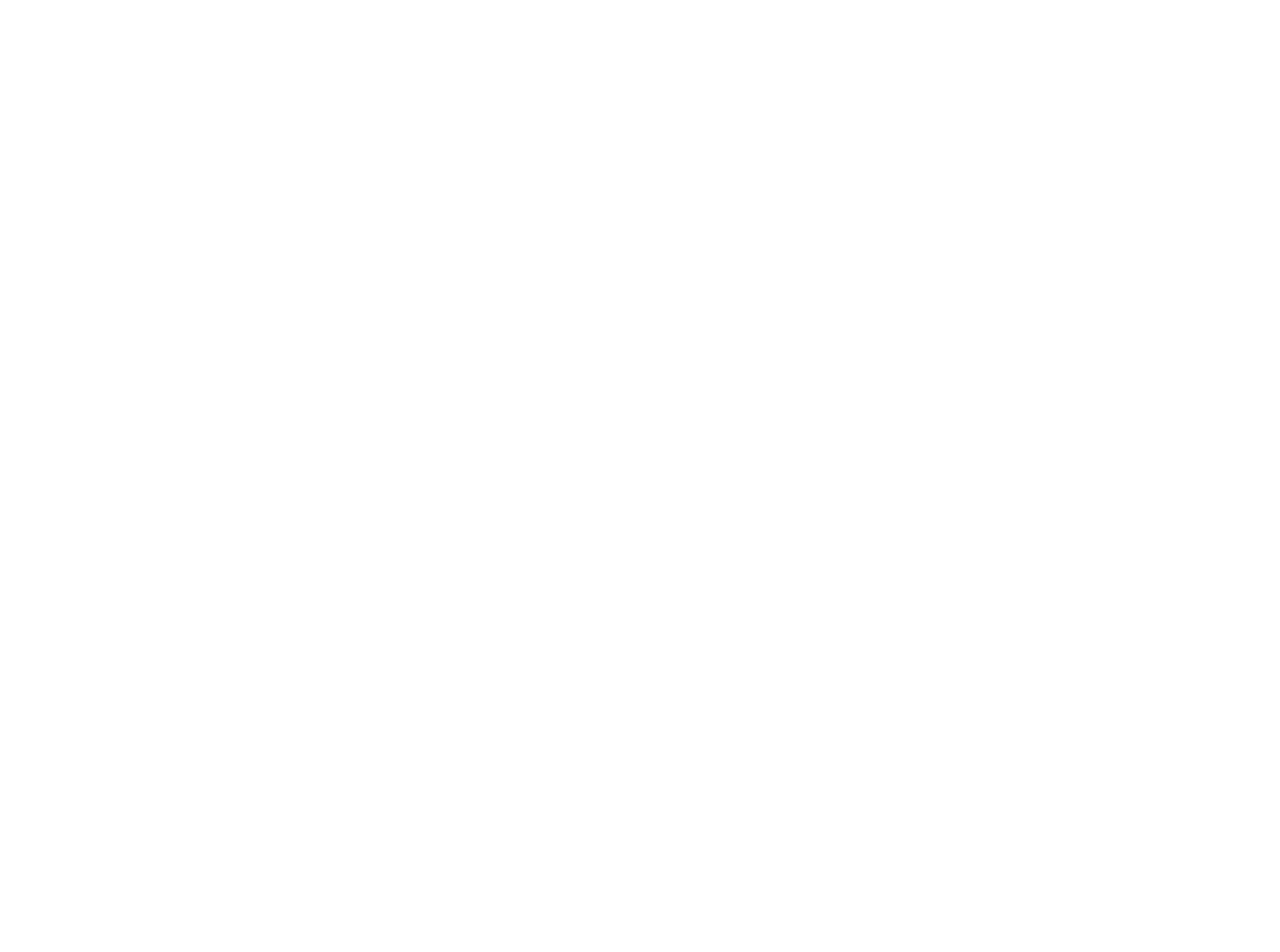
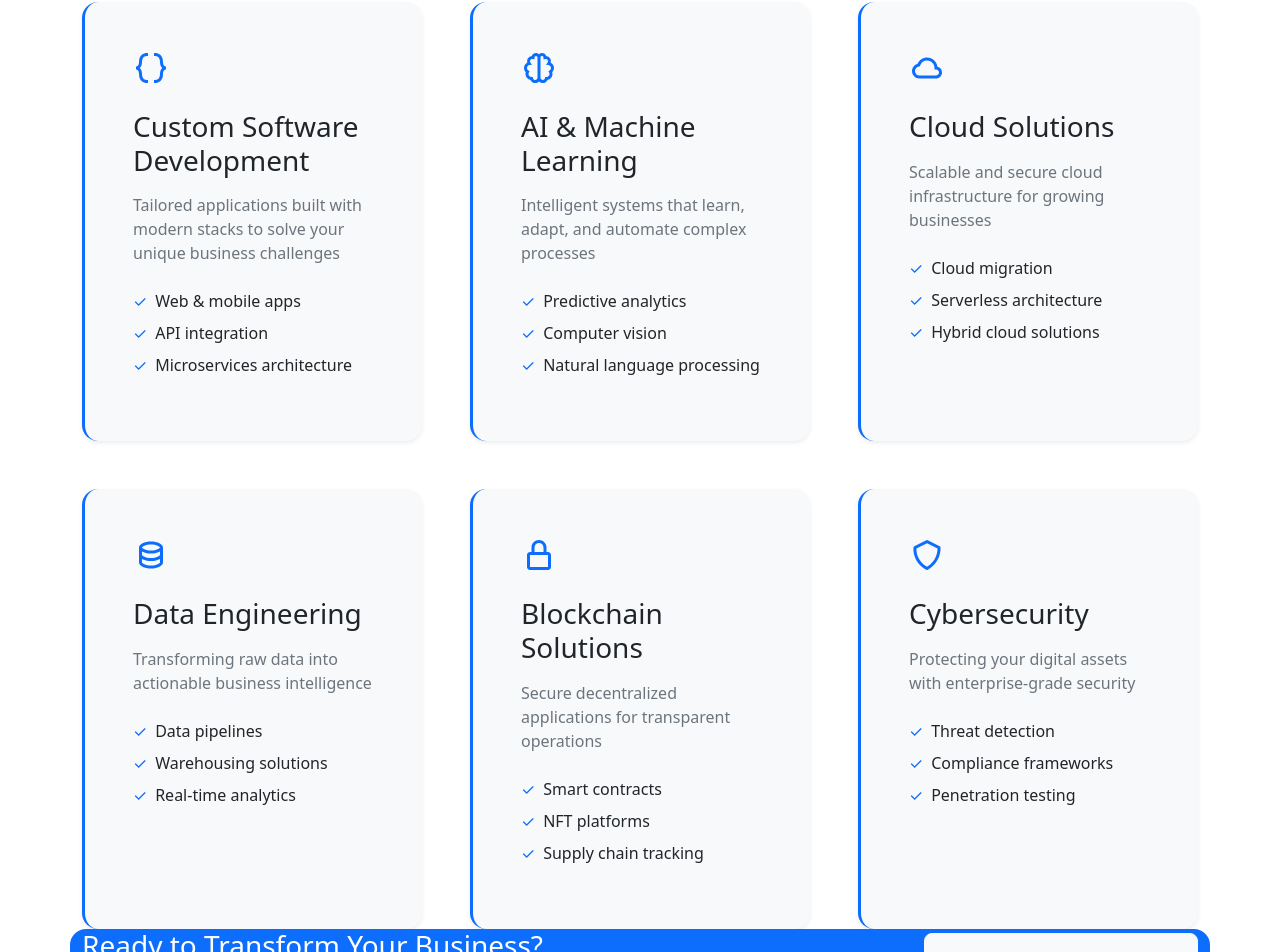
Before and after one commit to RockieRaheem/Verilia-Website, a React (Vite) app: page / in a window 1280 px wide. Shown: the part 2101-3053 px from the top of the page. Before the commit the page ends 1865 px from the top, so only its background shows below. Built offline with nearby package versions, Linux system fonts and the light colour scheme.

Commit message:
Create Solutions section

```diff
--- a/src/App.jsx
+++ b/src/App.jsx
@@ -5,6 +5,7 @@ import "bootstrap/dist/css/bootstrap.min.css";
 import Navigation from "./components/Navbar";
 import Hero from "./components/Hero";
 import About from "./components/About";
+import Solutions from "./components/Solutions";
 
 function App() {
   return (
@@ -12,6 +13,7 @@ function App() {
       <Navigation />
       <Hero />
       <About />
+      <Solutions />
     </>
   );
 }
--- /dev/null
+++ b/src/components/Solutions.jsx
@@ -0,0 +1,137 @@
+import React from "react";
+import { Container, Row, Col } from "react-bootstrap";
+import {
+  BiCodeCurly,
+  BiBrain,
+  BiCloud,
+  BiData,
+  BiLockAlt,
+  BiMobile,
+  BiShield,
+} from "react-icons/bi";
+
+const Solutions = () => {
+  const solutions = [
+    {
+      icon: <BiCodeCurly size={36} className="text-primary" />,
+      title: "Custom Software Development",
+      description:
+        "Tailored applications built with modern stacks to solve your unique business challenges",
+      features: [
+        "Web & mobile apps",
+        "API integration",
+        "Microservices architecture",
+      ],
+    },
+    {
+      icon: <BiBrain size={36} className="text-primary" />,
+      title: "AI & Machine Learning",
+      description:
+        "Intelligent systems that learn, adapt, and automate complex processes",
+      features: [
+        "Predictive analytics",
+        "Computer vision",
+        "Natural language processing",
+      ],
+    },
+    {
+      icon: <BiCloud size={36} className="text-primary" />,
+      title: "Cloud Solutions",
+      description:
+        "Scalable and secure cloud infrastructure for growing businesses",
+      features: [
+        "Cloud migration",
+        "Serverless architecture",
+        "Hybrid cloud solutions",
+      ],
+    },
+    {
+      icon: <BiData size={36} className="text-primary" />,
+      title: "Data Engineering",
+      description:
+        "Transforming raw data into actionable business intelligence",
+      features: [
+        "Data pipelines",
+        "Warehousing solutions",
+        "Real-time analytics",
+      ],
+    },
+    {
+      icon: <BiLockAlt size={36} className="text-primary" />,
+      title: "Blockchain Solutions",
+      description:
+        "Secure decentralized applications for transparent operations",
+      features: ["Smart contracts", "NFT platforms", "Supply chain tracking"],
+    },
+    {
+      icon: <BiShield size={36} className="text-primary" />,
+      title: "Cybersecurity",
+      description:
+        "Protecting your digital assets with enterprise-grade security",
+      features: [
+        "Threat detection",
+        "Compliance frameworks",
+        "Penetration testing",
+      ],
+    },
+  ];
+
+  return (
+    <section id="solutions" className="py-6">
+      <Container>
+        <Row className="justify-content-center mb-6">
+          <Col md={10} className="text-center">
+            <h2 className="text-primary">Technology Solutions</h2>
+            <div className="underline mx-auto"></div>
+            <p className="lead mt-4">
+              We deliver cutting-edge solutions across multiple domains,
+              leveraging the latest technologies to solve complex business
+              challenges
+            </p>
+          </Col>
+        </Row>
+
+        <Row className="g-5">
+          {solutions.map((solution, index) => (
+            <Col lg={4} md={6} key={index}>
+              <div className="h-100 p-5 bg-light rounded-4 shadow-sm border-start border-3 border-primary">
+                <div className="mb-4">{solution.icon}</div>
+                <h3 className="mb-3">{solution.title}</h3>
+                <p className="text-secondary mb-4">{solution.description}</p>
+                <ul className="list-unstyled">
+                  {solution.features.map((feature, idx) => (
+                    <li key={idx} className="mb-2 d-flex">
+                      <span className="text-primary me-2">✓</span>
+                      <span>{feature}</span>
+                    </li>
+                  ))}
+                </ul>
+              </div>
+            </Col>
+          ))}
+        </Row>
+
+        <Row className="mt-6">
+          <Col className="bg-primary text-white p-6 rounded-4 text-center">
+            <Row className="align-items-center">
+              <Col md={8} className="text-md-start mb-4 mb-md-0">
+                <h3 className="mb-3">Ready to Transform Your Business?</h3>
+                <p className="mb-0">
+                  Our team of experts is ready to collaborate on your next
+                  technology initiative
+                </p>
+              </Col>
+              <Col md={4} className="text-md-end">
+                <button className="btn btn-light btn-lg px-4 py-3 fw-bold">
+                  Schedule Consultation
+                </button>
+              </Col>
+            </Row>
+          </Col>
+        </Row>
+      </Container>
+    </section>
+  );
+};
+
+export default Solutions;
```
